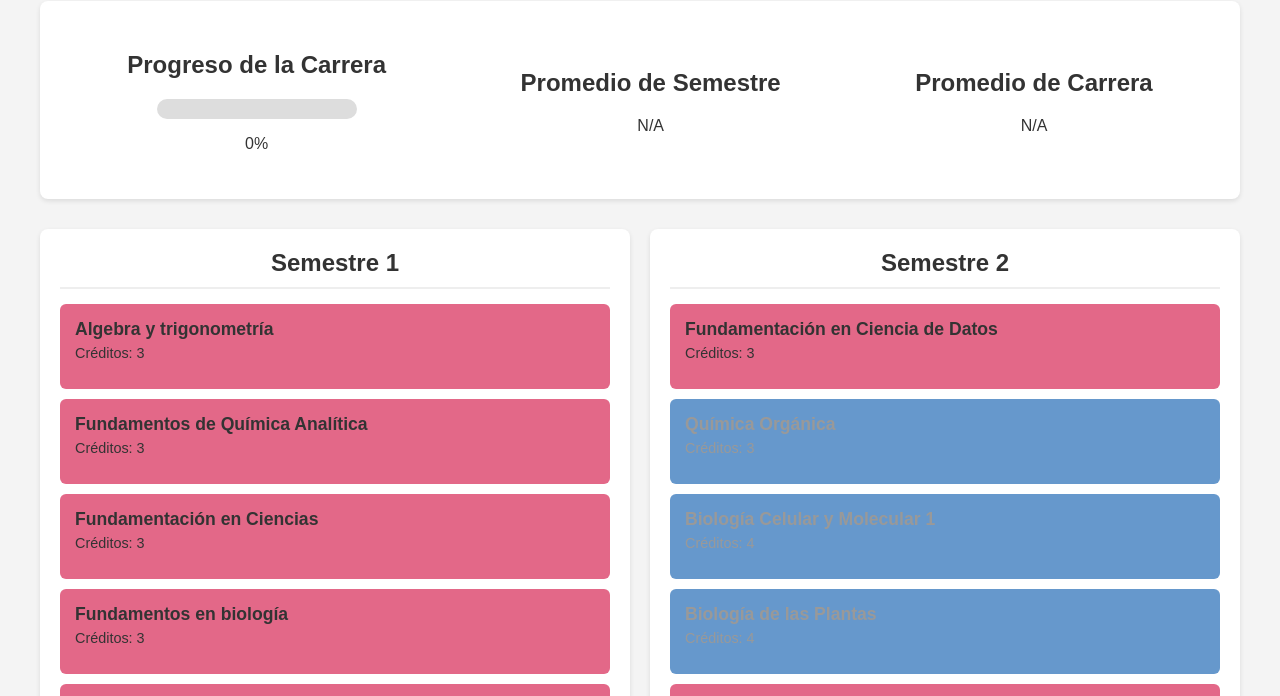
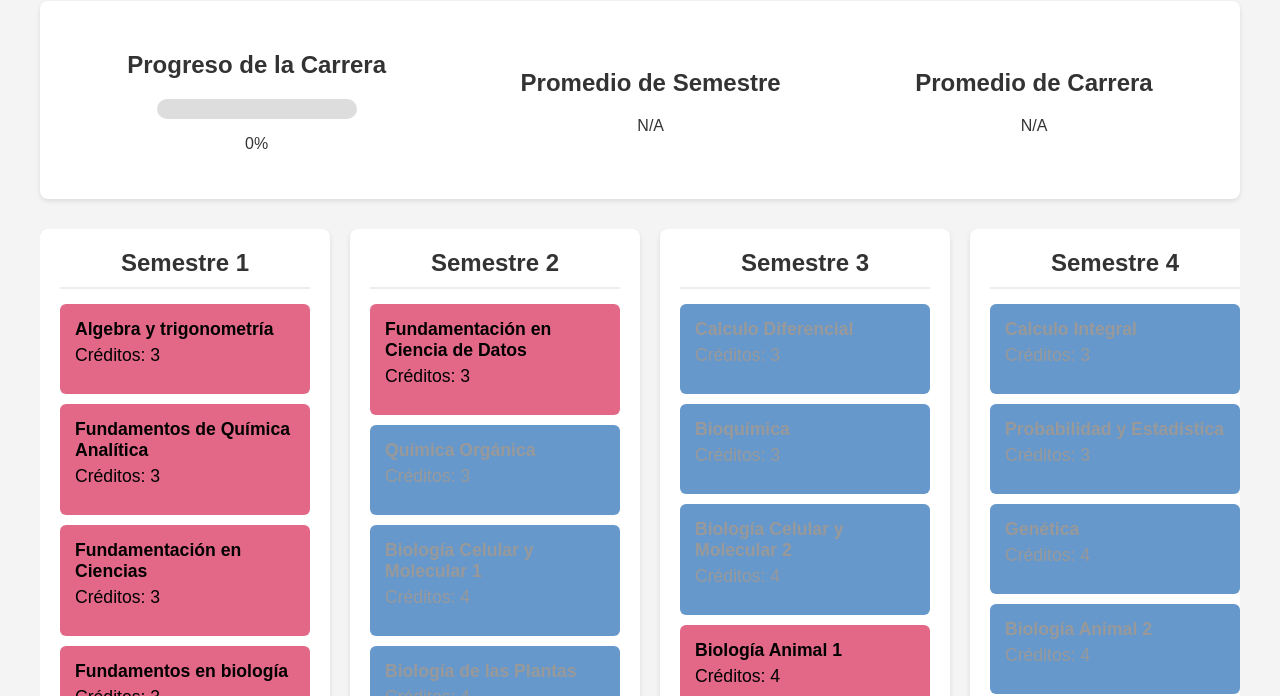
Before and after one commit to sasa-06/Malla-Curricular-Interactiva-Biologia-, a plain HTML site: page index.html in a window 1280 px wide. Shown: the part 99-795 px from the top of the page. Drawn offline with Linux system fonts and the light colour scheme.

Commit message:
Update style.css

```diff
--- a/style.css
+++ b/style.css
@@ -58,12 +58,14 @@ main {
 
 #malla-container {
     display: flex;
-    flex-wrap: wrap;
+    flex-wrap: nowrap; /* Mantiene los elementos en una sola línea */
+    overflow-x: auto; /* Permite desplazamiento horizontal si es necesario */
     gap: 20px;
+    padding-bottom: 20px;
 }
 
 .semester {
-    flex: 1 1 calc(33.333% - 20px);
+    flex: 0 0 250px; /* Ancho fijo para cada semestre */
     background-color: #fff;
     padding: 20px;
     border-radius: 8px;
@@ -90,14 +92,10 @@ main {
     transform: translateY(-3px);
 }
 
-.course h3 {
+.course h3, .course p {
     margin: 0 0 5px;
     font-size: 1.1em;
-}
-
-.course p {
-    margin: 0;
-    font-size: 0.9em;
+    color: #000; /* Color de texto por defecto */
 }
 
 .course-status {
@@ -111,13 +109,25 @@ main {
     background-color: var(--color-cursando);
 }
 
+.cursando h3, .cursando p {
+    color: white; /* Texto blanco para mejor lectura */
+}
+
 .aprobada {
     background-color: var(--color-aprobada);
-    cursor: default;
+    cursor: pointer; /* Lo hacemos clickeable de nuevo */
+}
+
+.aprobada h3, .aprobada p {
+    color: black;
 }
 
 .no-vista {
     background-color: var(--color-no-vista);
+}
+
+.no-vista h3, .no-vista p {
+    color: black;
 }
 
 .no-disponible {
@@ -125,14 +135,6 @@ main {
     cursor: not-allowed;
 }
 
-.course.no-disponible h3, .course.no-disponible p {
+.no-disponible h3, .no-disponible p {
     color: #999;
 }
-
-.course-note-input {
-    width: 80px;
-    padding: 5px;
-    border: 1px solid #ccc;
-    border-radius: 4px;
-    margin-top: 10px;
-}
```
